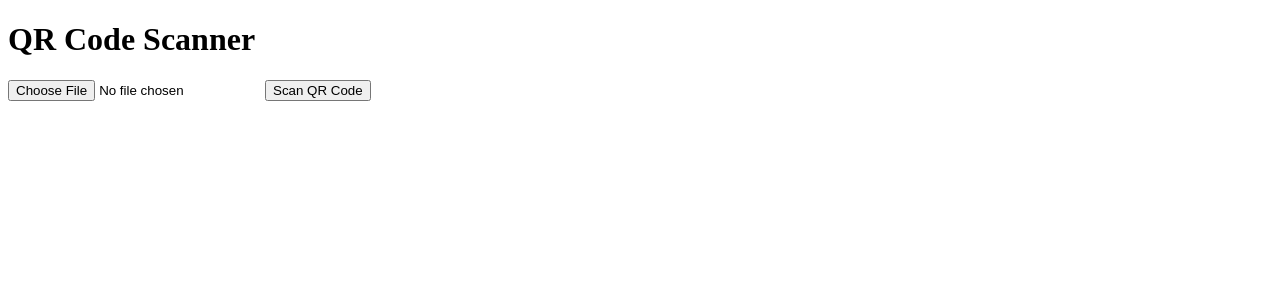
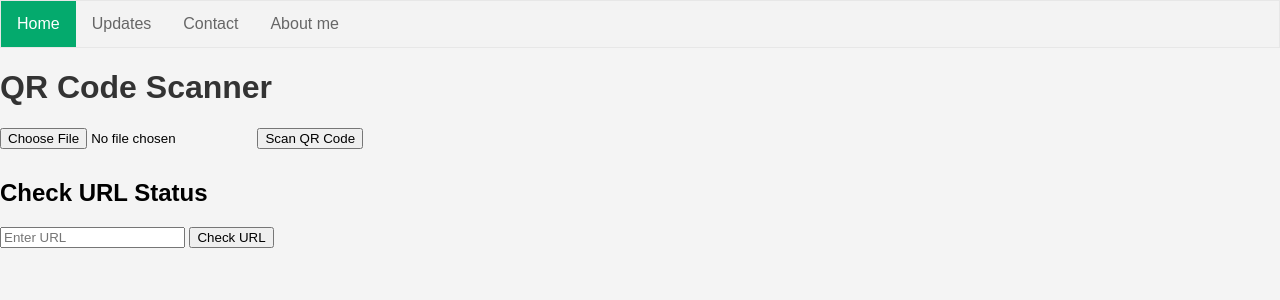
Before and after one commit to tahayildiz1/qrcodescanner, a Flask app: page / in a window 1280 px wide. Shown: the top 300 px of the page. Run offline with Flask 3, Linux system fonts and the light colour scheme.

Commit message:
Update index.html

```diff
--- a/templates/index.html
+++ b/templates/index.html
@@ -1,13 +1,14 @@
-<!DOCTYPE html>
-<html>
-<head>
-    <title>QR Code Scanner</title>
-</head>
-<body>
-    <h1>QR Code Scanner</h1>
-    <form action="/scan" method="POST" enctype="multipart/form-data">
-        <input type="file" name="file">
-        <input type="submit" value="Scan QR Code">
-    </form>
-</body>
-</html>
+{% extends "base.html" %}
+
+{% block content %}
+<h1>QR Code Scanner</h1>
+<form action="/scan" method="POST" enctype="multipart/form-data">
+    <input type="file" name="file">
+    <input type="submit" value="Scan QR Code">
+</form>
+<h2>Check URL Status</h2>
+<form action="/check_url" method="POST">
+    <input type="text" name="url" placeholder="Enter URL">
+    <input type="submit" value="Check URL">
+</form>
+{% endblock %}
```
